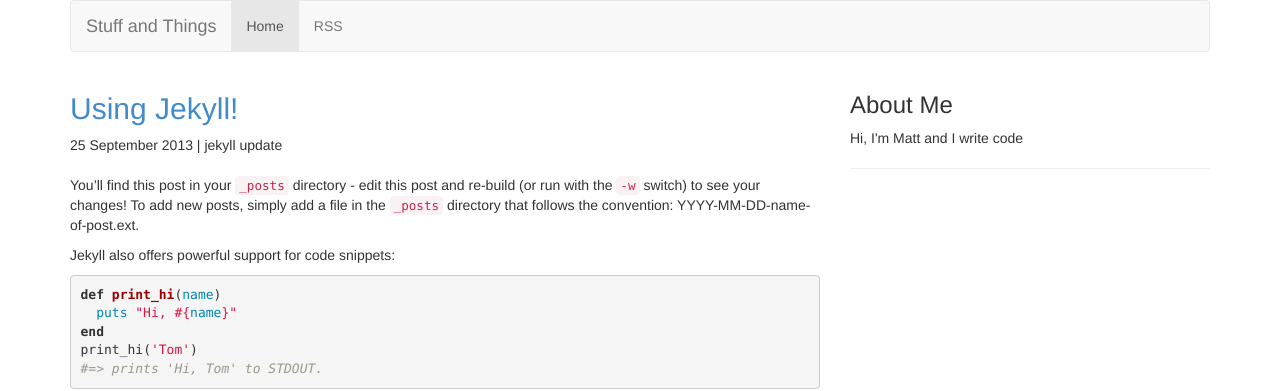
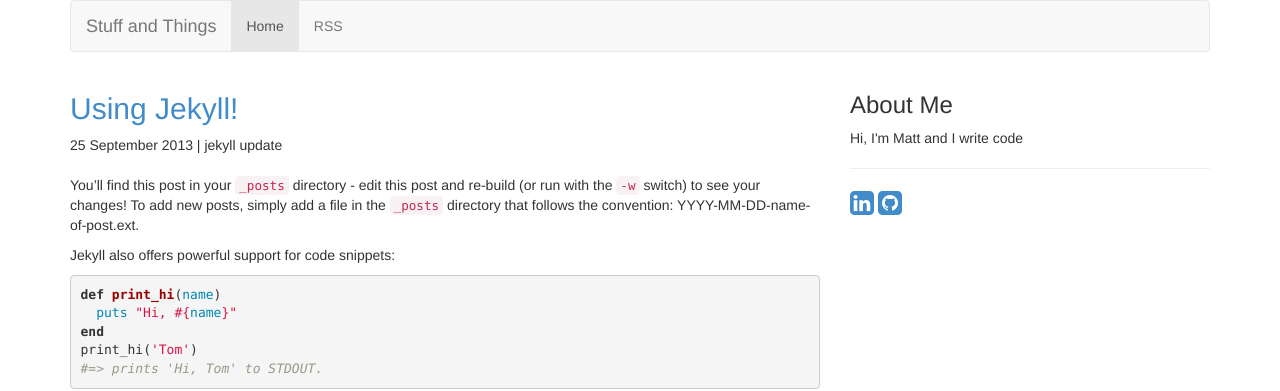
Before and after one commit to mhowell/mhowell.github.io, a Jekyll site: the page built from index.html, in a window 1280 px wide. Shown: the top 391 px of the page. Built offline with Jekyll 4.4.1, drawn with Linux system fonts in a browser that asks for light colours; nearby versions of some CDN libraries; Markdown is read by kramdown in place of the engine named in the settings; the list of posts is cut into pages by our own code.

Commit message:
Update to correct fa class

```diff
--- a/_includes/sidebar.html
+++ b/_includes/sidebar.html
@@ -5,6 +5,6 @@
 <p>Hi, I'm Matt and I write code</p>
 
 <hr>
-<a class="social" target="_blank" href="http://www.linkedin.com/pub/matthew-howell/13/746/743" data-toggle="tooltip" title="LinkedIn"><i class="fa-linkedin-square fa-2x"></i></a>
-<a class="social" target="_blank" href="http://github.com/mhowell" data-toggle="tooltip" title="Github"><i class="fa-github-square fa-2x"></i></a>
+<a class="social" target="_blank" href="http://www.linkedin.com/pub/matthew-howell/13/746/743" data-toggle="tooltip" title="LinkedIn"><i class="fa fa-linkedin-square fa-2x"></i></a>
+<a class="social" target="_blank" href="http://github.com/mhowell" data-toggle="tooltip" title="Github"><i class="fa fa-github-square fa-2x"></i></a>
 </section>
```
